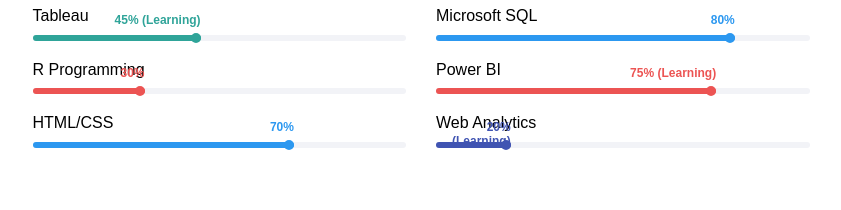
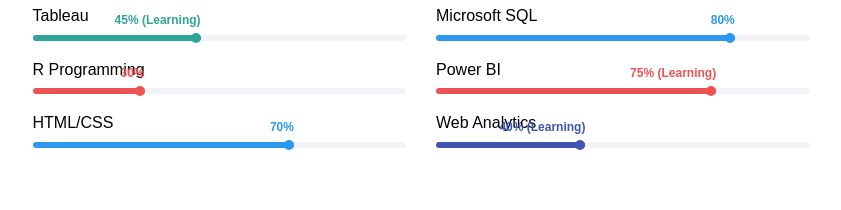
Before and after one commit to nishitabala/Christ_University_Student_Profile, a plain HTML site: page index.html in a window 1280 px wide. Shown: the part 1760-1970 px from the top of the page, without its empty margins (369-1210 px from the left). Drawn offline with Linux system fonts and the light colour scheme; a web font is replaced by a local one.

Commit message:
Update index.html

```diff
--- a/index.html
+++ b/index.html
@@ -365,8 +365,8 @@
 									<h3>Web Analytics</h3>
 									<div class="progress">
 										<div class="progress-bar color-6" role="progressbar" aria-valuenow="80"
-											aria-valuemin="0" aria-valuemax="100" style="width:20%">
-											<span>20% (Learning)</span>
+											aria-valuemin="0" aria-valuemax="100" style="width:40%">
+											<span>40% (Learning)</span>
 										</div>
 									</div>
 								</div>
```
